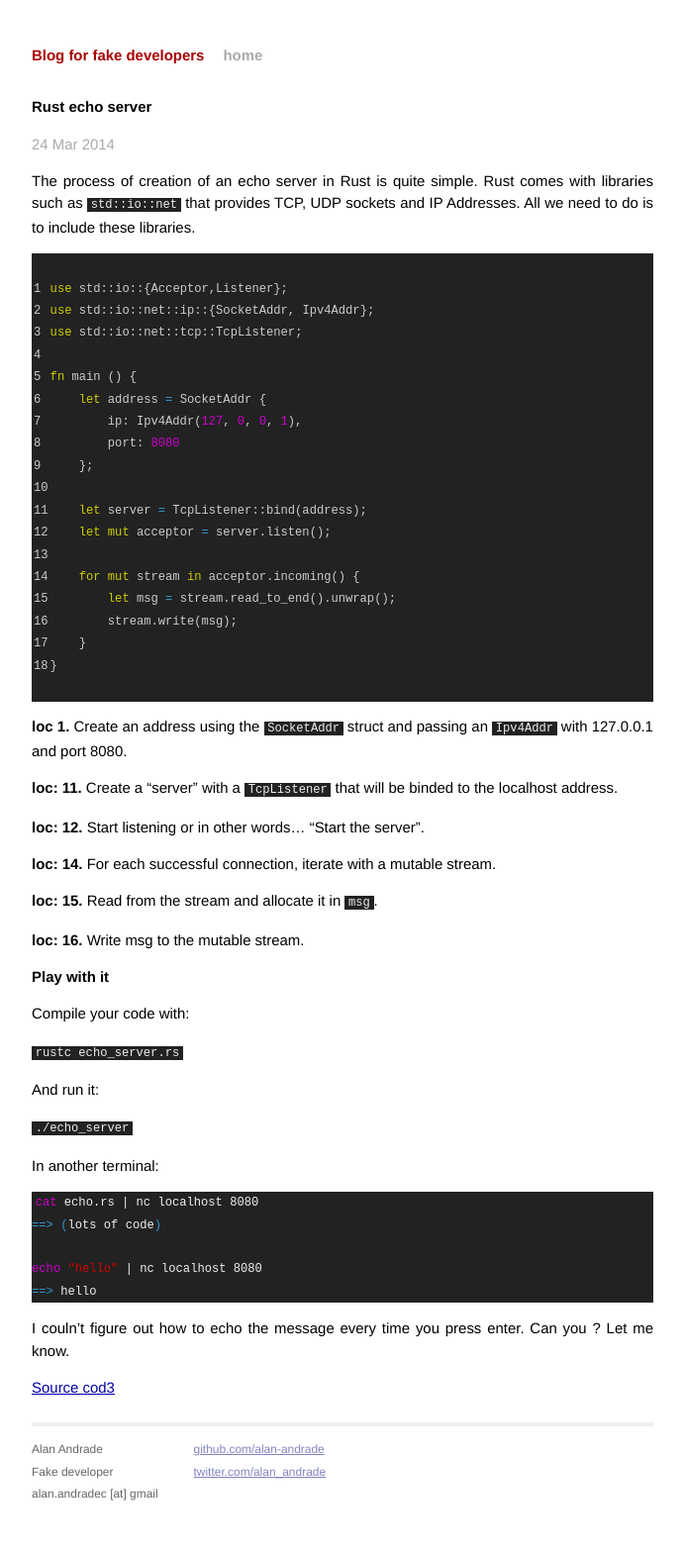
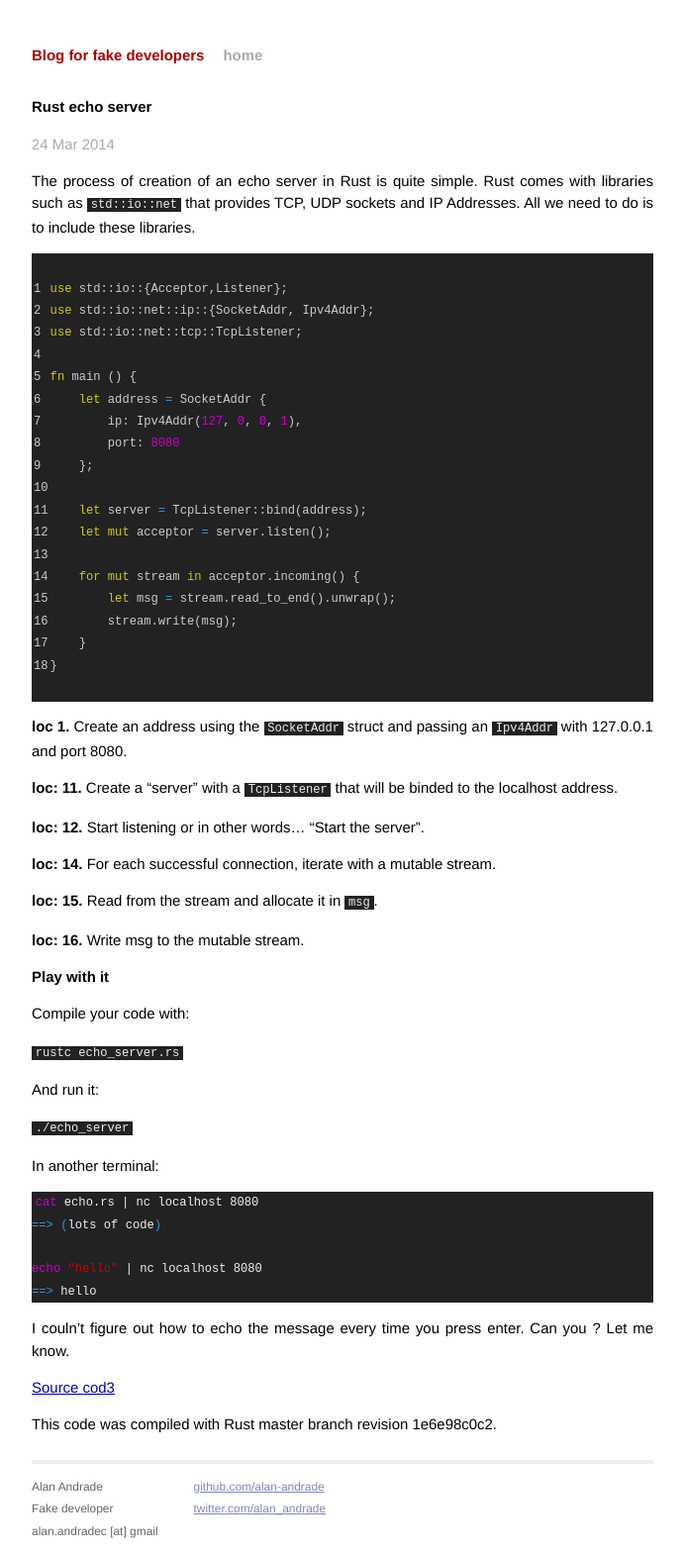
Before and after one commit to alan-andrade/old-blog, a Jekyll site: the page built from _posts/2014-03-24-echo-server.markdown, in a window 1280 px wide. Shown: the whole page at 99% size, without its empty margins (294-985 px from the left). Built offline with Jekyll 4.4.1, drawn with Linux system fonts in a browser that asks for light colours; Markdown is read by kramdown in place of the engine named in the settings; before the commit the page ends 1533 px from its top, so only the background shows below that.

Commit message:
clarify rust version

```diff
--- a/_posts/2014-03-24-echo-server.markdown
+++ b/_posts/2014-03-24-echo-server.markdown
@@ -74,3 +74,5 @@ I couln't figure out how to echo the message every time you press enter.
 Can you ? Let me know.
 
 [Source cod3](https://github.com/alan-andrade/Doodles/blob/master/rust/echo.rs)
+
+This code was compiled with Rust master branch revision 1e6e98c0c2.
```
